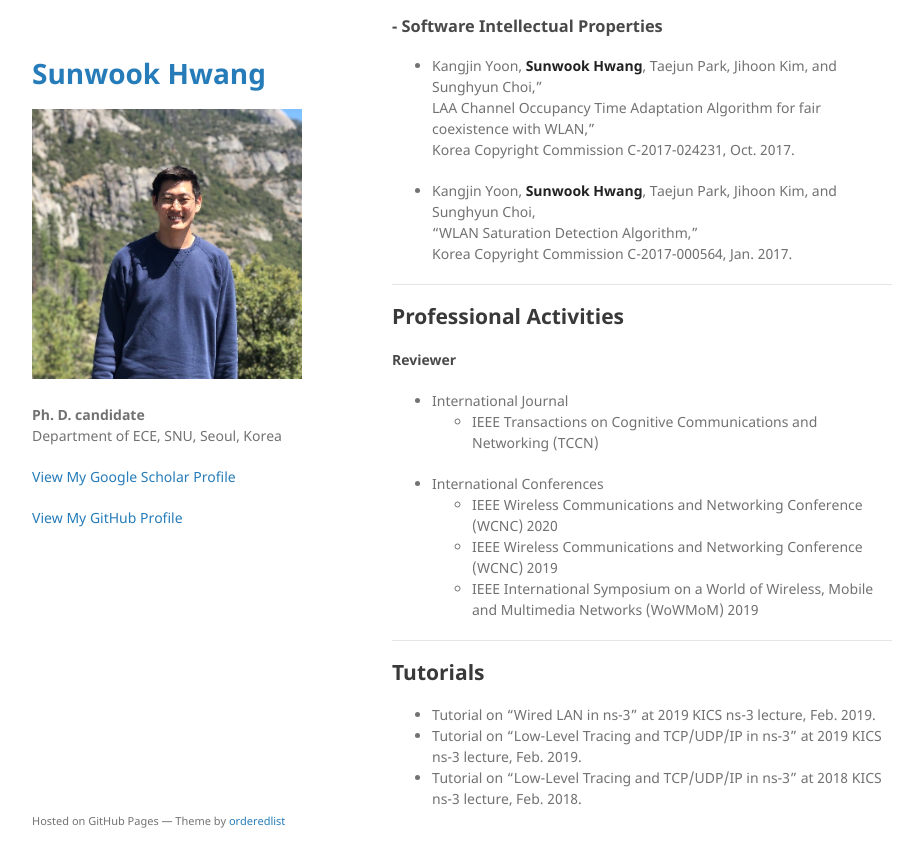
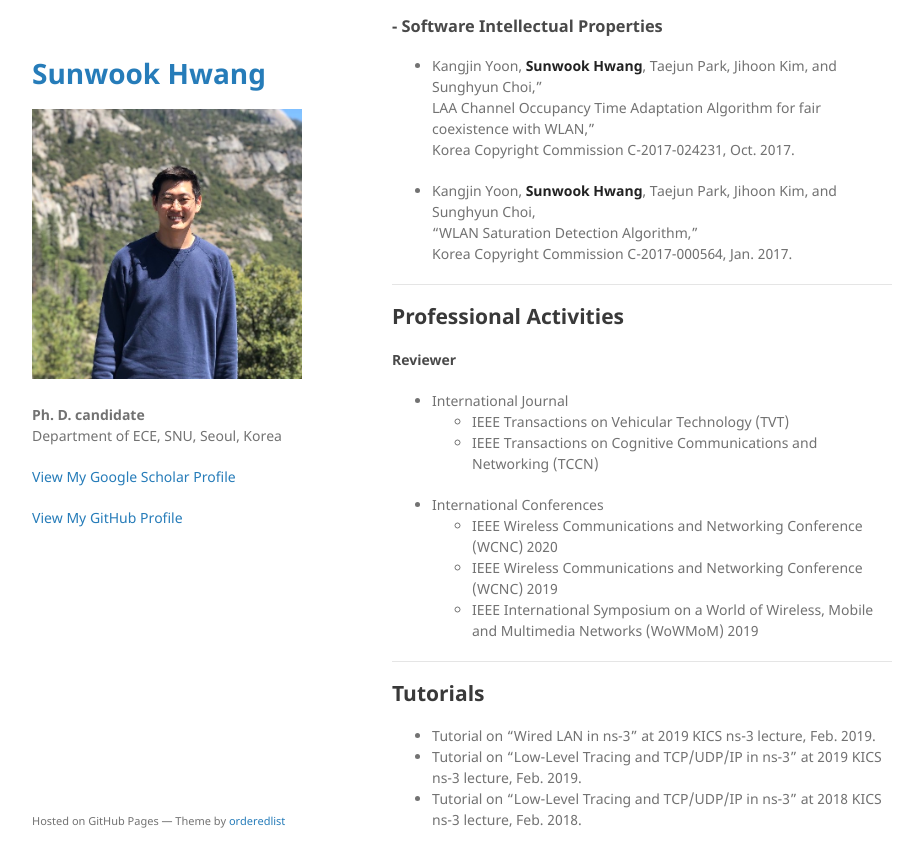
Before and after one commit to jeongjun-park/jeongjun-park.github.io, a Jekyll site: the page built from index.md, in a window 1280 px wide and 900 px high, scrolled down 3022 px. Shown: the top 867 px of the window, without its empty margins (178-1090 px from the left). Built offline with Jekyll 4.4.1, drawn with Linux system fonts in a browser that asks for light colours; our own code applies the rules of GitHub Pages for plain Markdown files.

Commit message:
210126-reviewer

```diff
--- a/index.md
+++ b/index.md
@@ -126,6 +126,7 @@ Korea Copyright Commission C-2017-000564, Jan. 2017.
 
 #### Reviewer
 - International Journal
+  * IEEE Transactions on Vehicular Technology (TVT)
   * IEEE Transactions on Cognitive Communications and Networking (TCCN)
 - International Conferences
   * IEEE Wireless Communications and Networking Conference (WCNC) 2020
```
